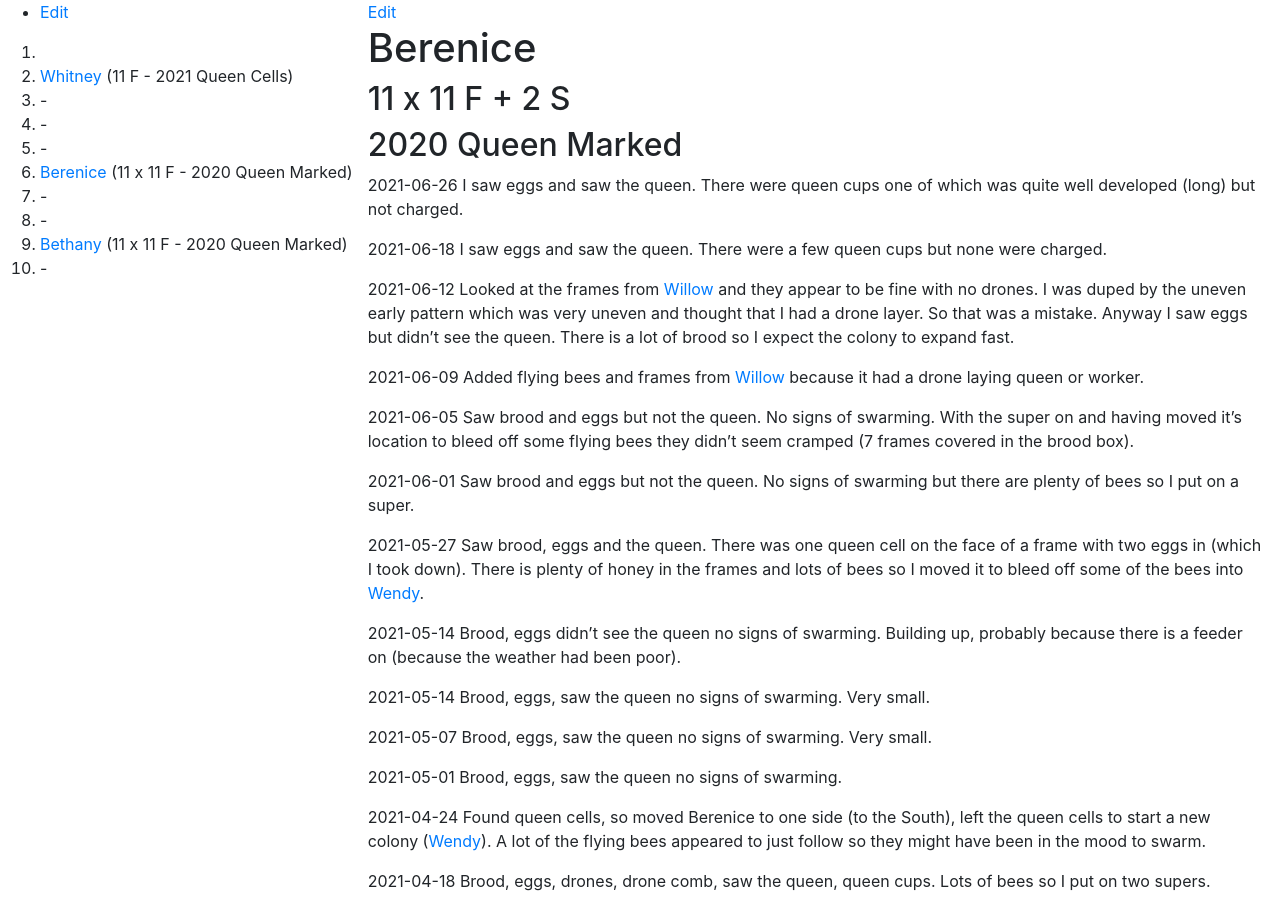
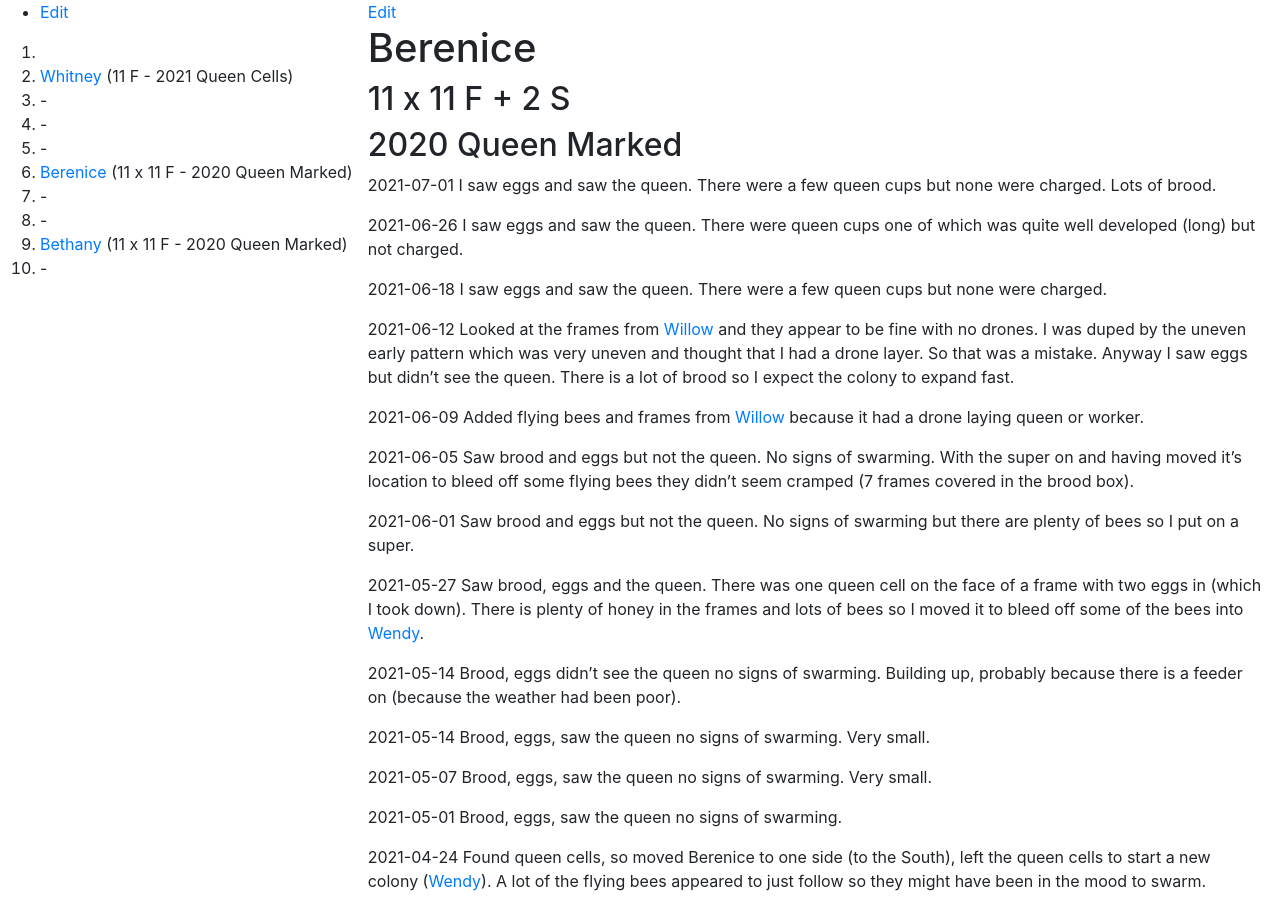
Before and after one commit to joejcollins/rhapsody-angel, a Jekyll site: the page built from queens/2020-berenice.md, in a window 1280 px wide and 900 px high. Built offline with Jekyll 4.4.1, drawn with Linux system fonts in a browser that asks for light colours; our own code applies the rules of GitHub Pages for plain Markdown files.

Commit message:
Inspection

```diff
--- a/queens/2020-berenice.md
+++ b/queens/2020-berenice.md
@@ -3,6 +3,8 @@
 ## 11 x 11 F + 2 S
 
 ## 2020 Queen Marked
+
+2021-07-01 I saw eggs and saw the queen.  There were a few queen cups but none were charged.  Lots of brood.
 
 2021-06-26 I saw eggs and saw the queen.  There were queen cups one of which was quite well developed (long) but not charged.
 
```
Also changed, not shown: queens/2020-bethany.md (+2 -0 lines).
